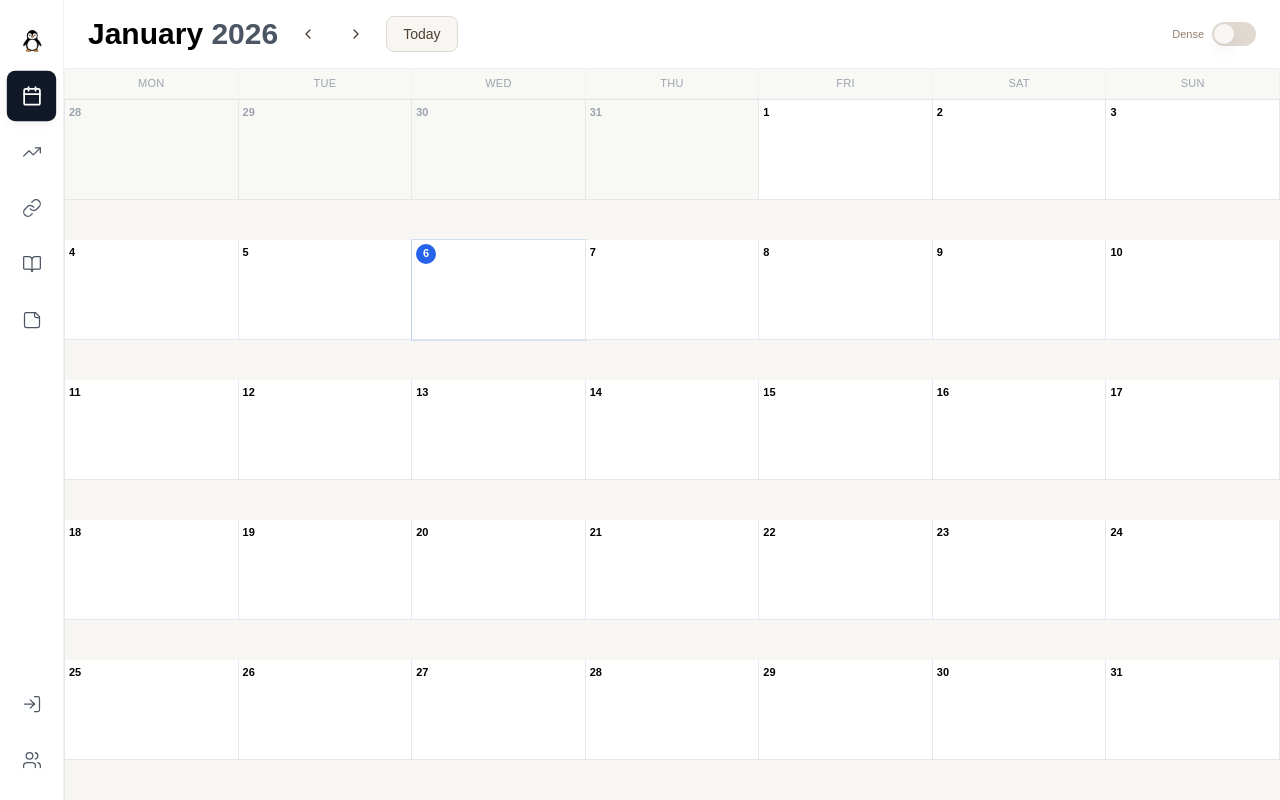
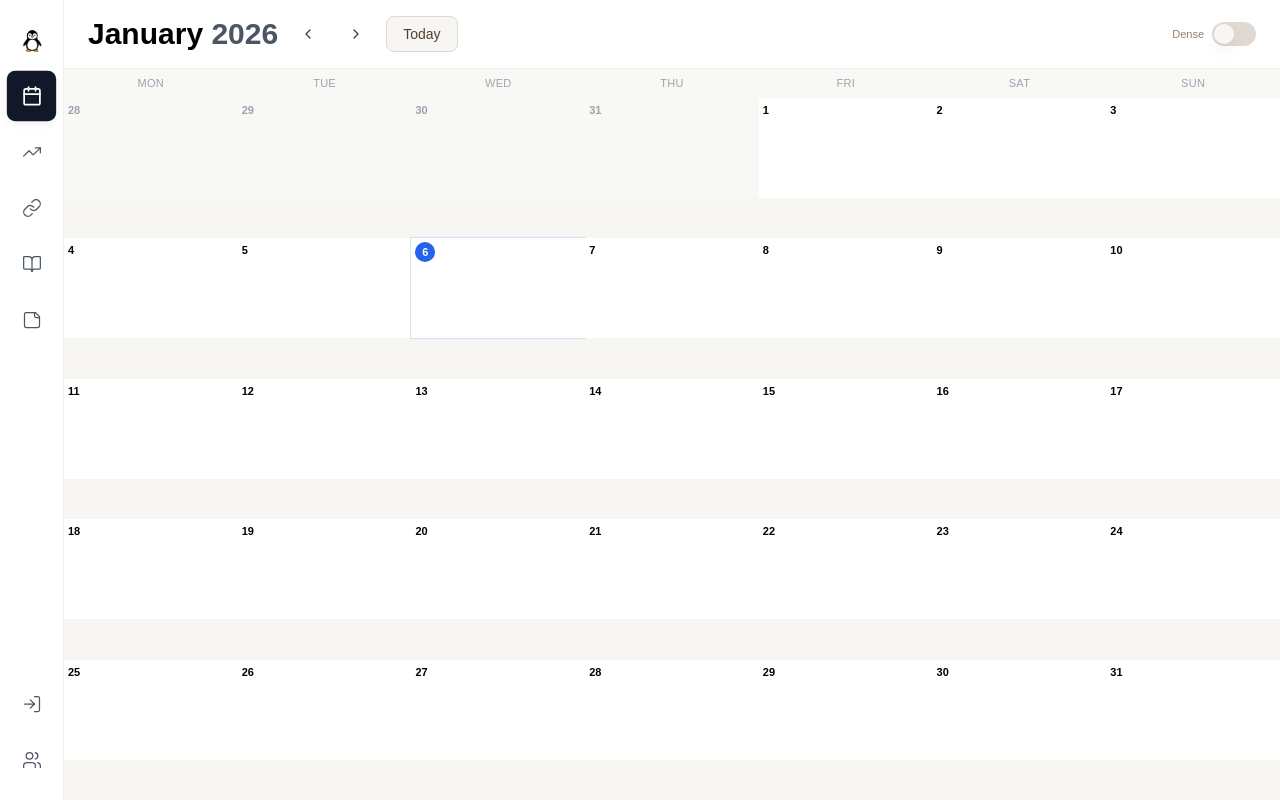
Before and after one commit to MANYI-anewbird/pengory, a React (Vite) app: page / in a window 1280 px wide. Built offline with nearby package versions, Linux system fonts and the light colour scheme; the HTML template or start-up script is replaced by a standard one.

Commit message:
refactor: remove all borders between calendar date cells
- Remove border-r and border-b from date cells
- Remove border-l and border-t from grid container
- Remove borders from weekday header row
- Calendar cells now appear seamlessly adjacent without any divider lines

```diff
--- a/src/components/calendar/CompactCalendarGrid.tsx
+++ b/src/components/calendar/CompactCalendarGrid.tsx
@@ -74,12 +74,12 @@ export const CompactCalendarGrid = ({
 
   return (
     <div className="flex-1 bg-background overflow-hidden flex flex-col">
-      <div className="grid grid-cols-7 border-l border-gray-200/40 shrink-0">
+      <div className="grid grid-cols-7 shrink-0">
         {weekDays.map((day) => (
           <div
             key={day}
             className={cn(
-              "text-center font-medium text-gray-400 border-r border-b border-gray-200/40 bg-gray-50/30 uppercase tracking-wide",
+              "text-center font-medium text-gray-400 bg-gray-50/30 uppercase tracking-wide",
               denseMode ? "py-1 text-2xs" : "py-1.5 text-xs"
             )}
           >
@@ -87,7 +87,7 @@ export const CompactCalendarGrid = ({
           </div>
         ))}
       </div>
-      <div className="grid grid-cols-7 border-l border-t border-gray-200 flex-1">
+      <div className="grid grid-cols-7 flex-1">
         {days.map((day, index) => {
           const dateKey = formatDateKey(day);
           const dayTasks = tasksByDate[dateKey] || [];
--- a/src/components/calendar/CompactDayCell.tsx
+++ b/src/components/calendar/CompactDayCell.tsx
@@ -29,7 +29,7 @@ export const CompactDayCell = ({
     <div
       onClick={() => onDayClick(date)}
       className={cn(
-        'border-r border-b border-gray-200 bg-white hover:bg-gray-50/80 transition-all duration-200 cursor-pointer h-[100px] flex flex-col',
+        'bg-white hover:bg-gray-50/80 transition-all duration-200 cursor-pointer h-[100px] flex flex-col',
         denseMode ? 'p-0.5' : 'p-1',
         !isCurrentMonth && 'bg-gray-50/30',
         isToday && 'ring-1 ring-blue-500/20'
```
